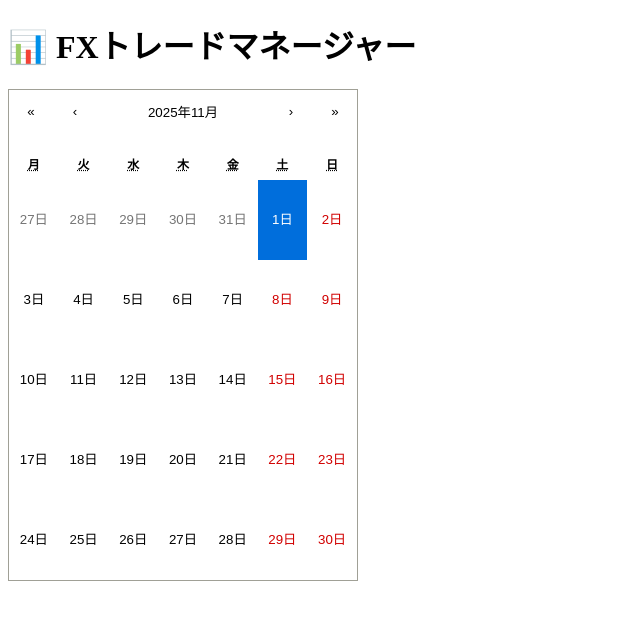
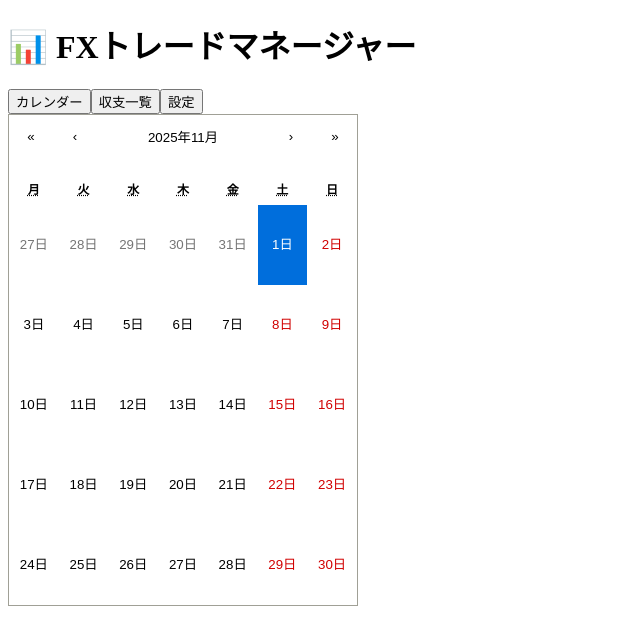
Before and after one commit to kondoyuya/fx-trade-manager, a React (Vite) app in the folder fx-trade-manager/: page / in a window 1280 px wide. Shown: the top 644 px of the page, without its empty margins (0-640 px from the left). Built offline with nearby package versions, Linux system fonts and the light colour scheme.

Commit message:
implement tab

```diff
--- a/fx-trade-manager/src/App.tsx
+++ b/fx-trade-manager/src/App.tsx
@@ -1,5 +1,5 @@
 import { useEffect, useState } from "react";
-import Calendar from "react-calendar";
+import Calendar, { CalendarProps } from "react-calendar";
 import { invoke } from "@tauri-apps/api/core";
 import "react-calendar/dist/Calendar.css";
 import "./index.css";
@@ -8,11 +8,14 @@ interface DailyProfit {
   [date: string]: number;
 }
 
+type Tab = "calendar" | "profits" | "settings";
+
 function App() {
-  const [date, setDate] = useState<Date>(new Date());
+  const [selectedDate, setDate] = useState<Date>(new Date());
   const [profits, setProfits] = useState<DailyProfit>({});
   const [selectedProfit, setSelectedProfit] = useState<number | "">(0);
   const [isEditing, setIsEditing] = useState(false);
+  const [activeTab, setActiveTab] = useState<Tab>("calendar");
 
   const formatDate = (d: Date) => d.toISOString().split("T")[0];
 
@@ -26,10 +29,12 @@ function App() {
     })();
   }, []);
 
-  const handleDateChange = (value: Date | Date[]) => {
-    if (Array.isArray(value)) return;
-    setDate(value);
-    const key = formatDate(value);
+  const handleDateChange: CalendarProps['onChange'] = (value) => {
+    if (!value) return;
+    const date = Array.isArray(value) ? value[0] : value;
+    if (date == null) return
+    setDate(date);
+    const key = formatDate(selectedDate);
     setSelectedProfit(profits[key] ?? "");
     setIsEditing(true);
   };
@@ -52,7 +57,7 @@ function App() {
   };
 
   const handleSave = async () => {
-    const key = formatDate(date);
+    const key = formatDate(selectedDate);
     const value = Number(selectedProfit);
     await invoke("save_profit", { date: key, amount: value });
     setProfits({ ...profits, [key]: value });
@@ -65,10 +70,43 @@ function App() {
         📊 FXトレードマネージャー
       </h1>
 
-      <div className="bg-white p-4 rounded-2xl shadow-md">
+      <div className="flex h-screen">
+      {/* 左サイドバー */}
+      <div className="w-48 bg-gray-100 p-4 flex flex-col space-y-2">
+        <button
+          className={`p-2 rounded ${
+            activeTab === "calendar" ? "bg-blue-500 text-white" : "hover:bg-gray-200"
+          }`}
+          onClick={() => setActiveTab("calendar")}
+        >
+          カレンダー
+        </button>
+        <button
+          className={`p-2 rounded ${
+            activeTab === "profits" ? "bg-blue-500 text-white" : "hover:bg-gray-200"
+          }`}
+          onClick={() => setActiveTab("profits")}
+        >
+          収支一覧
+        </button>
+        <button
+          className={`p-2 rounded ${
+            activeTab === "settings" ? "bg-blue-500 text-white" : "hover:bg-gray-200"
+          }`}
+          onClick={() => setActiveTab("settings")}
+        >
+          設定
+        </button>
+      </div>
+      </div>
+
+      {/* メインコンテンツ */}
+      <div className="flex-1 p-4">
+        {activeTab === "calendar" && <div>
+                <div className="bg-white p-4 rounded-2xl shadow-md">
         <Calendar
           onChange={handleDateChange}
-          value={date}
+          value={selectedDate}
           locale="ja-JP"
           tileContent={renderTileContent}
         />
@@ -77,7 +115,7 @@ function App() {
       {isEditing && (
         <div className="mt-6 bg-white p-4 rounded-xl shadow-md w-80">
           <h2 className="text-xl font-semibold mb-3 text-gray-800">
-            {formatDate(date)} の収支を入力
+            {formatDate(selectedDate)} の収支を入力
           </h2>
           <input
             type="number"
@@ -104,6 +142,12 @@ function App() {
           </div>
         </div>
       )}
+          </div>}
+        {activeTab === "profits" && <div>ここに収支一覧を表示</div>}
+        {activeTab === "settings" && <div>ここに設定画面を表示</div>}
+      </div>
+
+
     </div>
   );
 }
```
